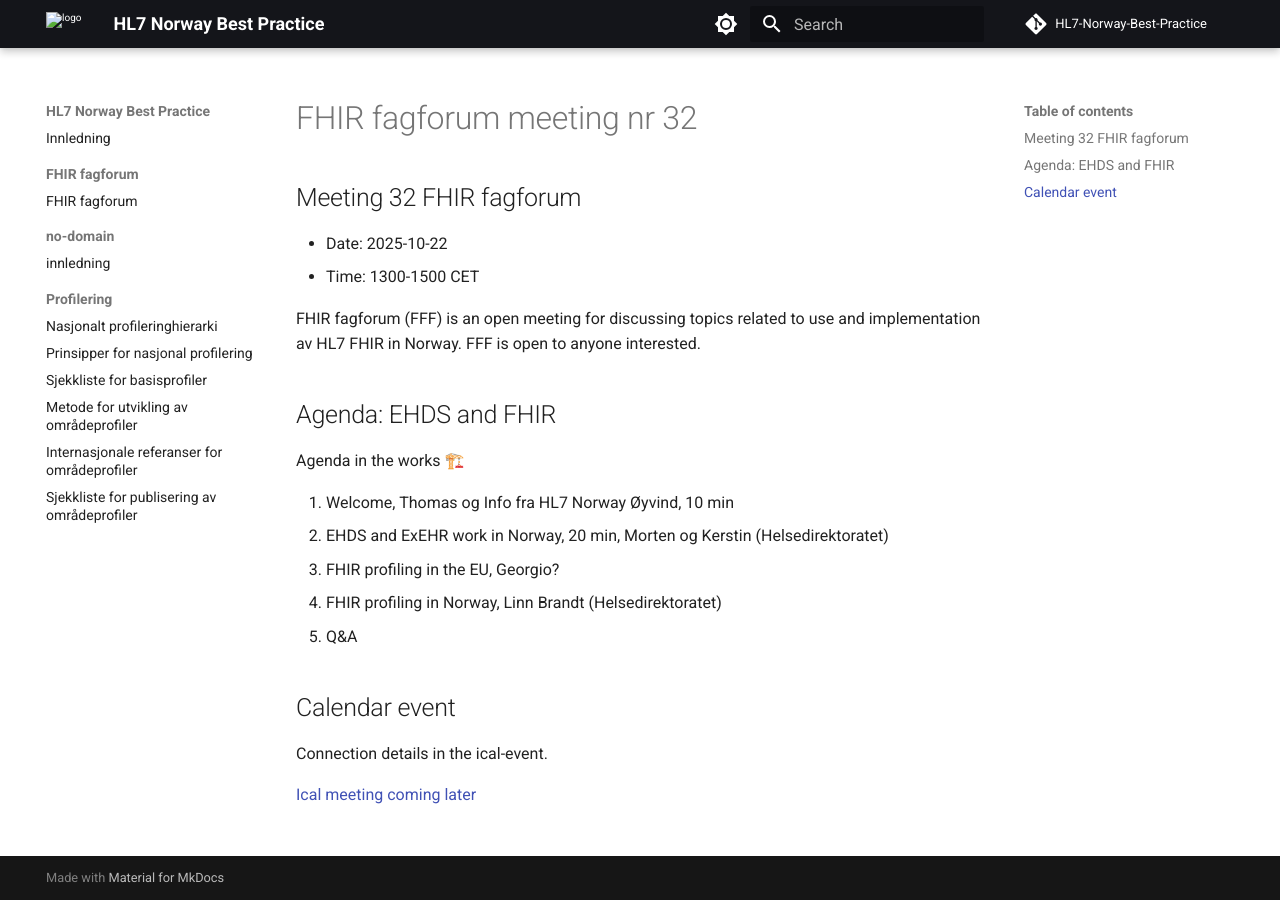
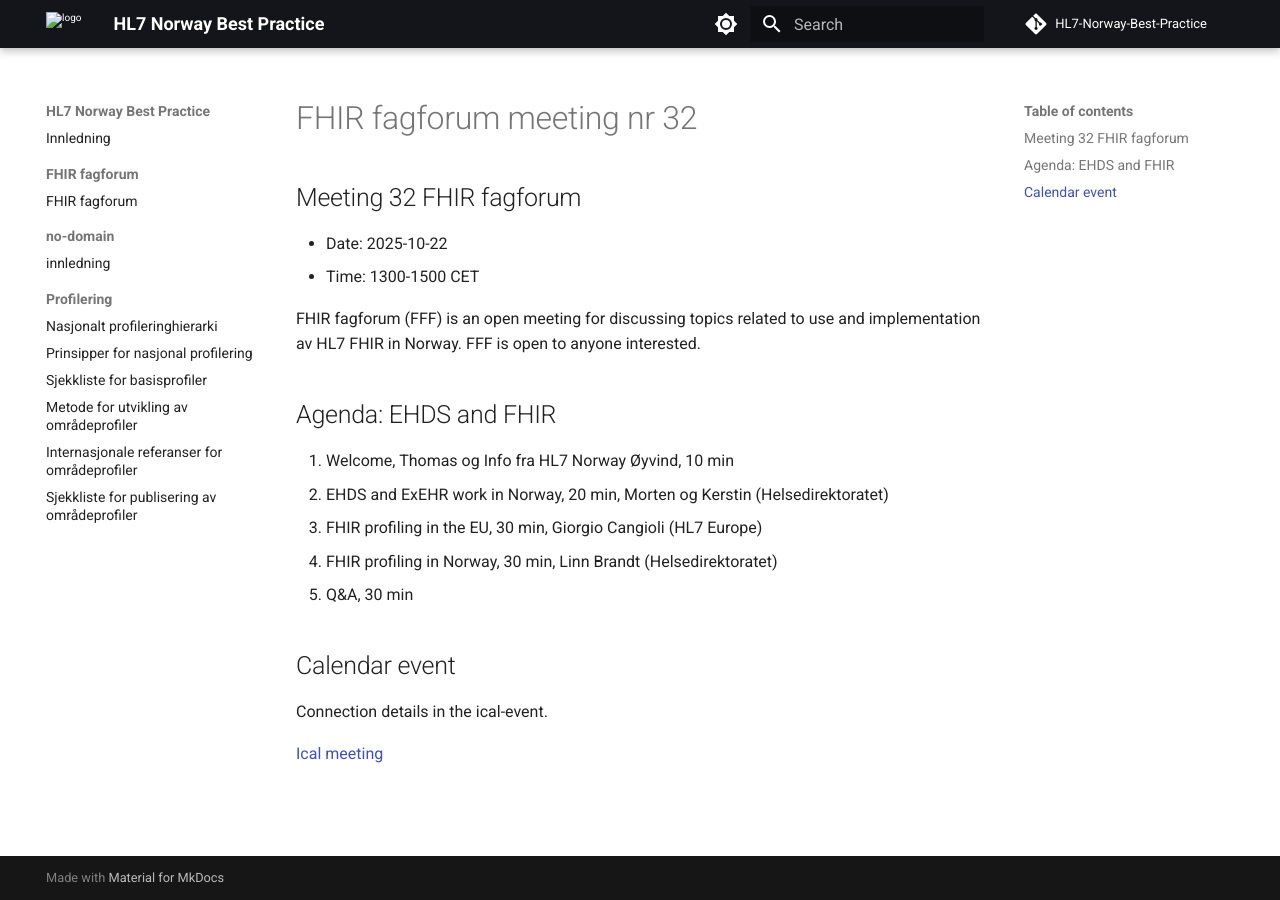
Before and after one commit to HL7Norway/best-practice, an MkDocs documentation site: the page built from docs/FHIR-faglig-forum/_agenda/2025-10-22-agenda.md, in a window 1280 px wide. Built offline with MkDocs 1.6.1 and Material for MkDocs 9.7.7, drawn with Linux system fonts in a browser that asks for light colours; comment, search, counter and statistics services are not loaded.

Commit message:
ical og oppdatert agenda FFF32

```diff
--- a/docs/FHIR-faglig-forum/_agenda/2025-10-22-agenda.md
+++ b/docs/FHIR-faglig-forum/_agenda/2025-10-22-agenda.md
@@ -15,16 +15,14 @@
 
 ## Agenda: EHDS and FHIR
 
-Agenda in the works 🏗️
-
 1. Welcome, Thomas og Info fra HL7 Norway Øyvind, 10 min
 2. EHDS and ExEHR work in Norway, 20 min, Morten og Kerstin (Helsedirektoratet)
-3. FHIR profiling in the EU, Georgio?
-4. FHIR profiling in Norway, Linn Brandt (Helsedirektoratet)
-5. Q&A
+3. FHIR profiling in the EU, 30 min, Giorgio Cangioli (HL7 Europe)
+4. FHIR profiling in Norway, 30 min, Linn Brandt (Helsedirektoratet)
+5. Q&A, 30 min
 
 ## Calendar event
 
 Connection details in the ical-event.
 
-[Ical meeting coming later](ical/FHIR%20fagforum%20%2332.ics)
+[Ical meeting](ical/FHIR%20fagforum%20%2332.ics)
```
Also changed, not shown: 1 other file.
